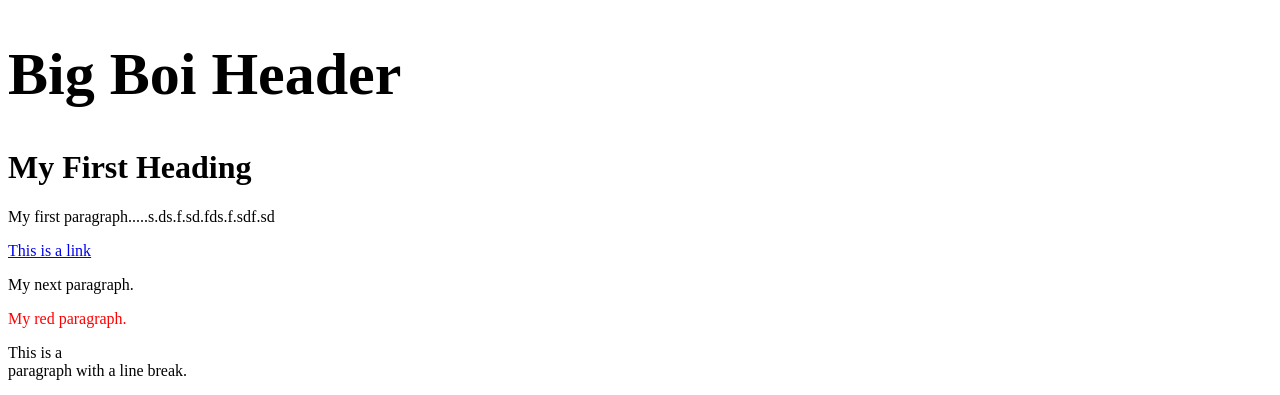
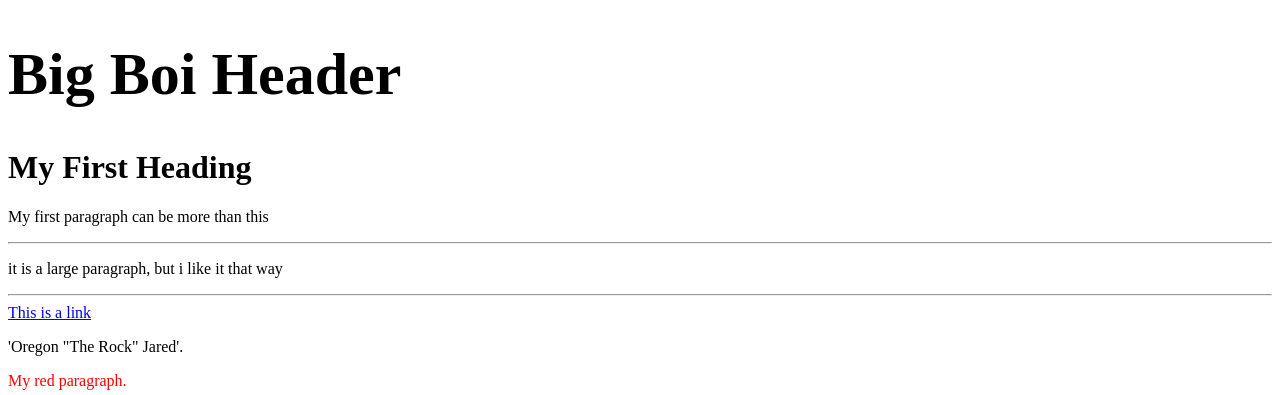
Before and after one commit to trierardi/trierardi.github.io, a plain HTML site: page index.htm in a window 1280 px wide. Shown: the top 395 px of the page. Drawn offline with Linux system fonts and the light colour scheme.

Commit message:
Update index.htm

```diff
--- a/index.htm
+++ b/index.htm
@@ -1,5 +1,5 @@
 <!DOCTYPE html>
-<html>
+<html lang="en-US">
 
 <head>
 <title>Page Title</title>
@@ -11,11 +11,14 @@
 
 <h1>My First Heading</h1>
 
-<p>My first paragraph.....s.ds.f.sd.fds.f.sdf.sd</p>
+<p>My first paragraph can be more than this</p>
+<hr>
+<p>it is    a large paragraph, but i like it that way</p>
+<hr>
 
 <a href="https://www.w3schools.com">This is a link</a>
 
-<p title="I'm a tooltip">My next paragraph.</p>
+<p title="I'm a tooltip">'Oregon "The Rock" Jared'.</p>
 
 <p style="color:red;">My red paragraph.</p>
 
```
